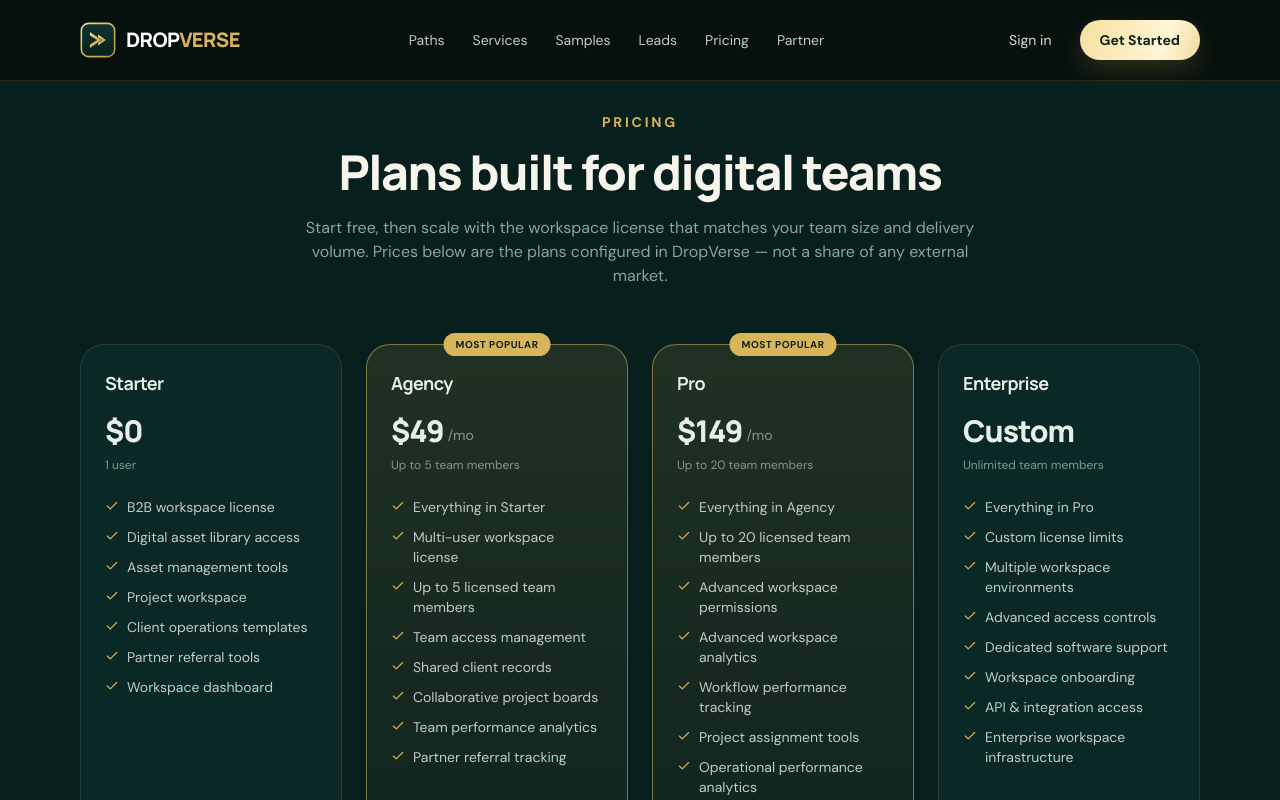
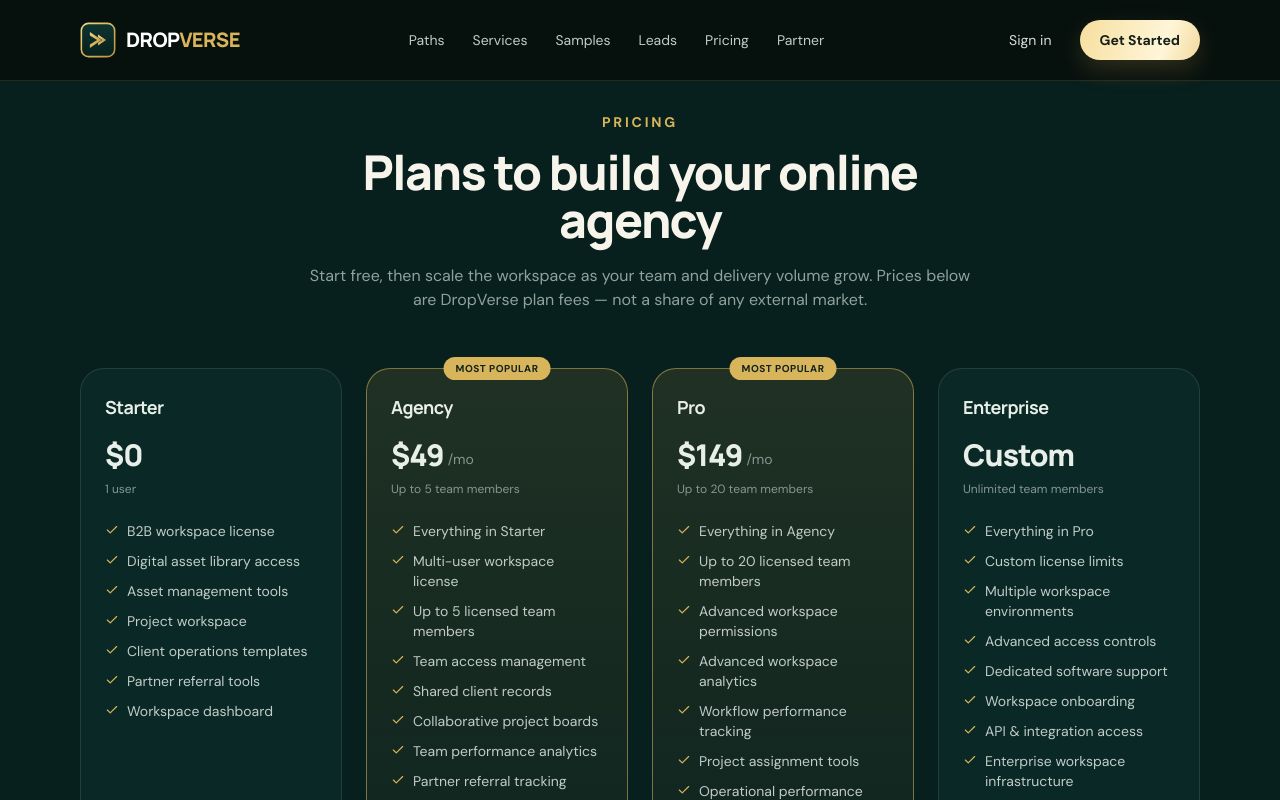
Before and after one commit to dropverseagency/dropverse, a Next.js app: page /pricing in a window 1280 px wide. Shown: the top 800 px of the page. Built offline with nearby package versions, Linux system fonts and the light colour scheme; no server answers.

Commit message:
copy(pricing): plans to build your online agency

```diff
--- a/app/pricing/page.tsx
+++ b/app/pricing/page.tsx
@@ -27,11 +27,11 @@ export default function PricingPage() {
         <div className="mx-auto max-w-2xl text-center">
           <p className="text-sm font-bold uppercase tracking-[.2em] text-[#d8b45a]">Pricing</p>
           <h1 className="font-display mt-4 text-4xl font-extrabold tracking-tight sm:text-5xl">
-            Plans built for digital teams
+            Plans to build your online agency
           </h1>
           <p className="mt-5 text-[#8fa29c]">
-            Start free, then scale with the workspace license that matches your team size and delivery volume.
-            Prices below are the plans configured in DropVerse — not a share of any external market.
+            Start free, then scale the workspace as your team and delivery volume grow.
+            Prices below are DropVerse plan fees — not a share of any external market.
           </p>
         </div>
 
```
